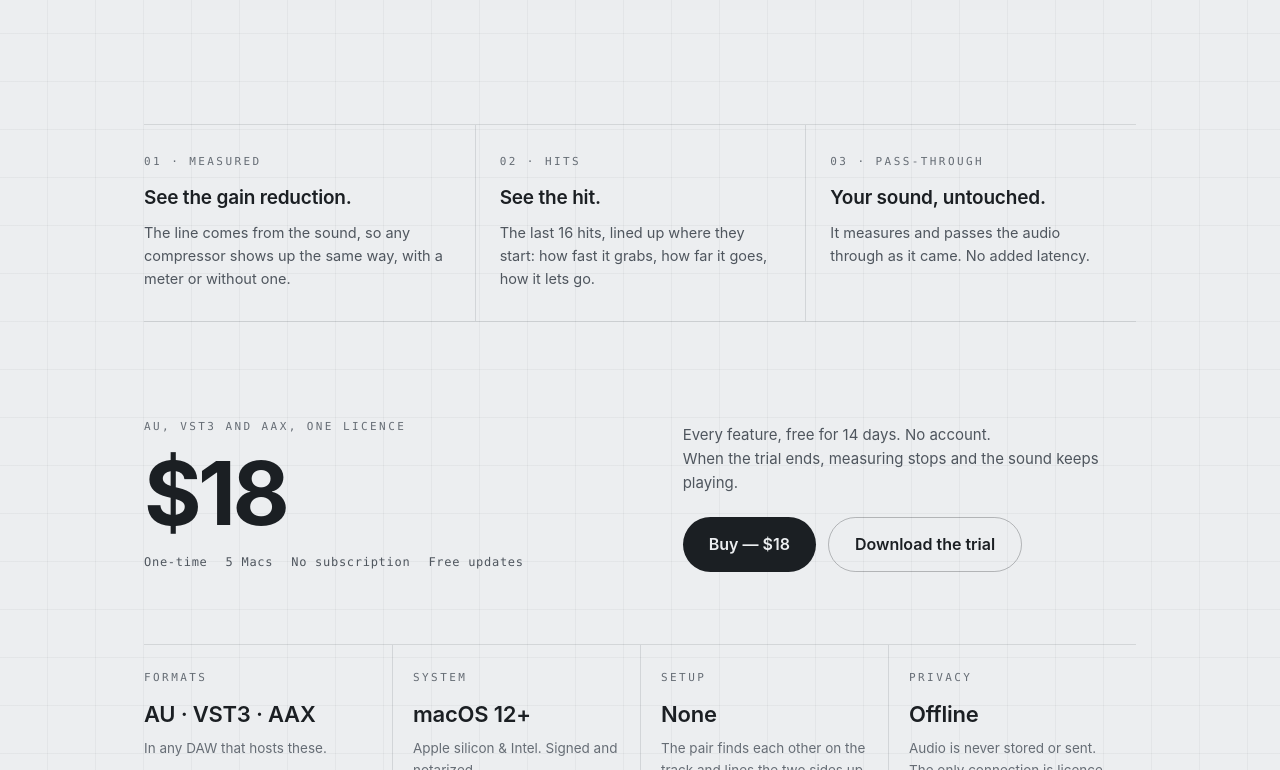
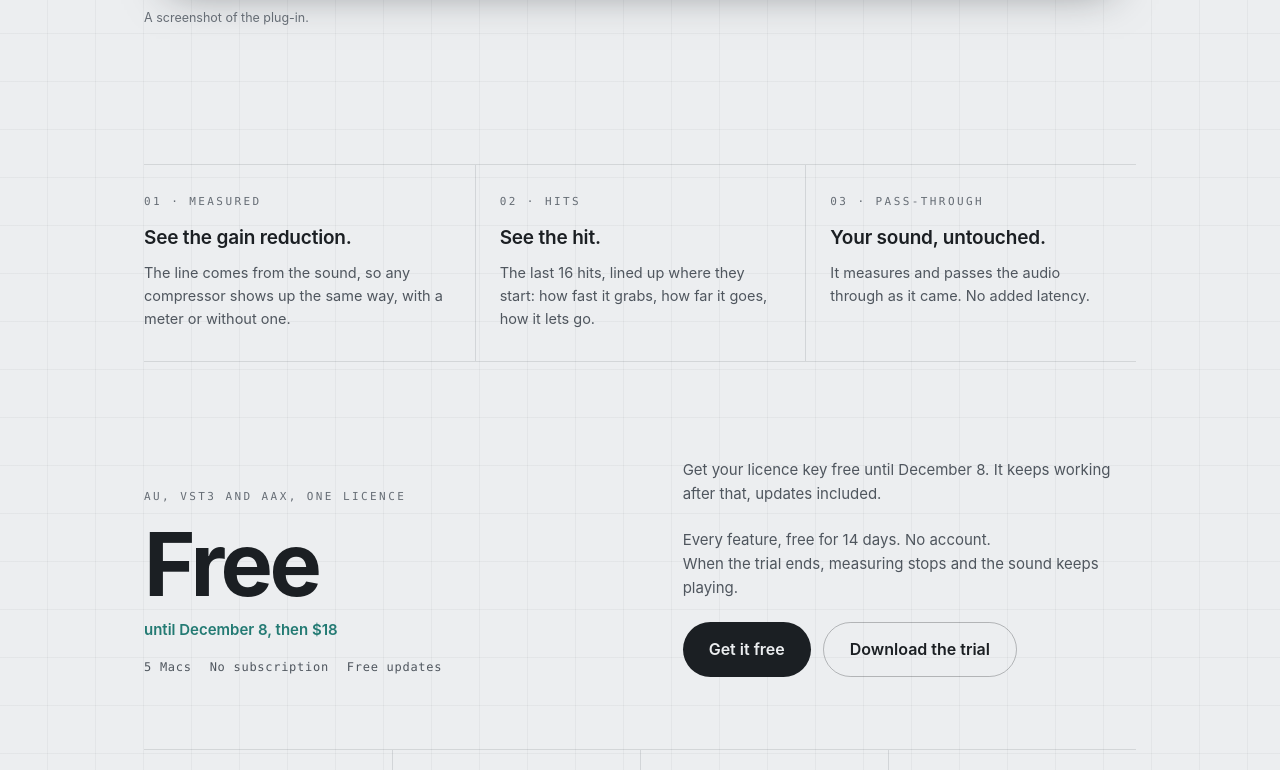
Before and after one commit to tokyomeltdown/comp-mirror, a plain HTML site: page docs/index.html in a window 1280 px wide. Shown: the part 2030-2800 px from the top of the page. Drawn offline with Linux system fonts and the light colour scheme; animation ran at ten frames a second.

Commit message:
Landing page: the launch offer, free until December 8, then back to $18 by itself

```diff
--- a/docs/index.html
+++ b/docs/index.html
@@ -23,6 +23,13 @@
 <meta name="twitter:image" content="https://tokyomeltdown.github.io/comp-mirror/og-image.png">
 <link rel="icon" href="favicon.svg" type="image/svg+xml">
 <link rel="icon" href="icon.png" type="image/png">
+<script>
+/* The launch offer: free with the code until the end of December 8 everywhere
+   on earth (midnight in California, 08:00 UTC on the 9th), the page going back
+   to $18 by itself. The code on Gumroad has to end no earlier than this. To
+   take the offer out for good, delete this script and every .free. */
+(function(){ if (Date.now() < Date.UTC(2026, 11, 9, 8, 0, 0)) document.documentElement.classList.add('is-free'); })();
+</script>
 <style>
 /* The same family as the hub and EQ Mirror: hairline grid, small spaced-out
    mono labels, plain buttons. The ground is light because the plug-in is.
@@ -48,6 +55,12 @@ a{color:inherit;text-decoration:none}
 .en,.ja{display:none}
 body.lang-en .en{display:initial} body.lang-ja .ja{display:initial}
 
+/* Stronger than .btn, which comes later and would show the buttons again. */
+.free,a.btn.free{display:none}
+html.is-free .free{display:revert}
+html.is-free a.btn.free{display:inline-flex}
+html.is-free .paid,html.is-free a.btn.paid{display:none}
+
 .k{font-family:var(--mono);font-size:11px;letter-spacing:.22em;text-transform:uppercase;color:var(--muted)}
 
 /* ---------------- top bar ---------------- */
@@ -72,6 +85,7 @@ body.lang-en .en{display:initial} body.lang-ja .ja{display:initial}
 body.lang-ja .hero h1{font-size:clamp(32px,5.6vw,60px);line-height:1.14;letter-spacing:-.01em}
 .hero p.lede{color:var(--sub);font-size:clamp(17px,2vw,20px);max-width:34em}
 .cta{display:flex;gap:12px;flex-wrap:wrap;margin-top:32px}
+.offer{font-size:15px;font-weight:600;color:var(--cutText);margin-top:16px}
 .fine{font-family:var(--mono);font-size:11.5px;letter-spacing:.06em;color:var(--muted);margin-top:16px}
 
 /* ---------------- the demo: the plug-in drawn, with a stand-in compressor ---------------- */
@@ -144,6 +158,7 @@ body.lang-ja .hero h1{font-size:clamp(32px,5.6vw,60px);line-height:1.14;letter-s
 /* ---------------- price ---------------- */
 .buy{padding:96px 0 0;display:grid;grid-template-columns:1.1fr 1fr;gap:40px;align-items:end}
 .buy .price{font-size:clamp(56px,8vw,88px);font-weight:700;letter-spacing:-.04em;line-height:1;margin-top:14px}
+.buy .until{color:var(--cutText);font-weight:600;font-size:15px;margin-top:10px}
 .buy ul{list-style:none;display:flex;flex-wrap:wrap;gap:6px 18px;margin-top:16px;font-family:var(--mono);font-size:12px;letter-spacing:.06em;color:var(--sub)}
 .buy .side p{color:var(--sub);font-size:15px;margin-bottom:22px}
 
@@ -212,7 +227,8 @@ footer a:hover{color:var(--ink)}
     <span><b>Comp</b> Mirror</span></a>
   <div class="right">
     <div class="lang"><button id="btn-en" class="on" aria-pressed="true">EN</button><button id="btn-ja" aria-pressed="false">日本語</button></div>
-    <a class="btn solid" href="https://tokyomeltdown.gumroad.com/l/compmirror" target="_blank" rel="noopener"><span class="en">Buy $18</span><span class="ja">購入 $18</span></a>
+    <a class="btn solid paid" href="https://tokyomeltdown.gumroad.com/l/compmirror" target="_blank" rel="noopener"><span class="en">Buy $18</span><span class="ja">購入 $18</span></a>
+    <a class="btn solid free" href="https://tokyomeltdown.gumroad.com/l/compmirror/COMPMIRROR" target="_blank" rel="noopener"><span class="en">Get it free</span><span class="ja">無料で入手</span></a>
   </div>
 </div></header>
 
@@ -226,9 +242,11 @@ footer a:hover{color:var(--ink)}
     <span class="ja">コンプが実際にしていることを、音から測って描きます。コンプの前と後ろに Comp Mirror を 1 つずつ挿すだけです。</span>
   </p>
   <div class="cta">
-    <a class="btn solid big" href="https://tokyomeltdown.gumroad.com/l/compmirror" target="_blank" rel="noopener"><span class="en">Buy — $18</span><span class="ja">購入する — $18</span></a>
+    <a class="btn solid big paid" href="https://tokyomeltdown.gumroad.com/l/compmirror" target="_blank" rel="noopener"><span class="en">Buy — $18</span><span class="ja">購入する — $18</span></a>
+    <a class="btn solid big free" href="https://tokyomeltdown.gumroad.com/l/compmirror/COMPMIRROR" target="_blank" rel="noopener"><span class="en">Get it free</span><span class="ja">無料で入手する</span></a>
     <a class="btn ghost big dl" href="https://github.com/tokyomeltdown/comp-mirror/releases/latest/download/CompMirror.pkg"><span class="en">Try 14 days free</span><span class="ja">14日間ためす</span></a>
   </div>
+  <p class="offer free"><span class="en">Free until December 8, then $18</span><span class="ja">12月8日まで無料、以降 $18</span></p>
   <p class="fine">macOS 12+ · Apple silicon &amp; Intel · <span class="en">Signed &amp; notarized</span><span class="ja">署名・公証済み</span></p>
 
   <!-- A drawing of the plug-in rather than a screenshot, in its colours and
@@ -307,18 +325,22 @@ footer a:hover{color:var(--ink)}
 <section class="buy" id="buy">
   <div>
     <div class="k"><span class="en">AU, VST3 and AAX, one licence</span><span class="ja">AU・VST3・AAX、1 つのライセンスで</span></div>
-    <div class="price">$18</div>
+    <div class="price paid">$18</div>
+    <div class="price free"><span class="en">Free</span><span class="ja">無料</span></div>
+    <p class="until free"><span class="en">until December 8, then $18</span><span class="ja">12月8日まで。以降 $18</span></p>
     <ul>
-      <li><span class="en">One-time</span><span class="ja">買い切り</span></li>
+      <li class="paid"><span class="en">One-time</span><span class="ja">買い切り</span></li>
       <li><span class="en">5 Macs</span><span class="ja">5台まで</span></li>
       <li><span class="en">No subscription</span><span class="ja">サブスクなし</span></li>
       <li><span class="en">Free updates</span><span class="ja">無料アップデート</span></li>
     </ul>
   </div>
   <div class="side">
+    <p class="free"><span class="en">Get your licence key free until December 8. It keeps working after that, updates included.</span><span class="ja">12月8日までは、ライセンスキーを無料で受け取れます。その後も使い続けられ、アップデートも無料です。</span></p>
     <p><span class="en">Every feature, free for 14 days. No account.<br>When the trial ends, measuring stops and the sound keeps playing.</span><span class="ja">14日間、すべての機能を試せます。アカウントは要りません。<br>トライアルが終了すると測定は止まりますが、音はそのまま流れ続けます。</span></p>
     <div class="cta" style="margin-top:0">
-      <a class="btn solid big" href="https://tokyomeltdown.gumroad.com/l/compmirror" target="_blank" rel="noopener"><span class="en">Buy — $18</span><span class="ja">購入する — $18</span></a>
+      <a class="btn solid big paid" href="https://tokyomeltdown.gumroad.com/l/compmirror" target="_blank" rel="noopener"><span class="en">Buy — $18</span><span class="ja">購入する — $18</span></a>
+      <a class="btn solid big free" href="https://tokyomeltdown.gumroad.com/l/compmirror/COMPMIRROR" target="_blank" rel="noopener"><span class="en">Get it free</span><span class="ja">無料で入手する</span></a>
       <a class="btn ghost big dl" href="https://github.com/tokyomeltdown/comp-mirror/releases/latest/download/CompMirror.pkg"><span class="en">Download the trial</span><span class="ja">トライアルをダウンロード</span></a>
     </div>
   </div>
```
